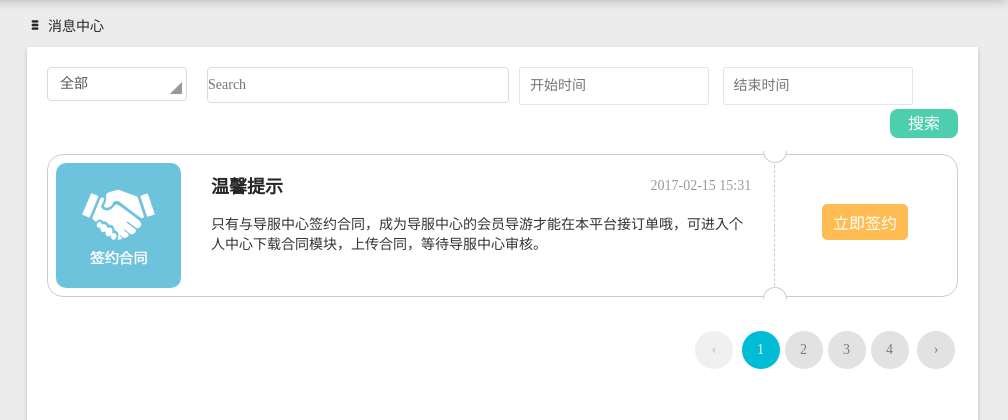
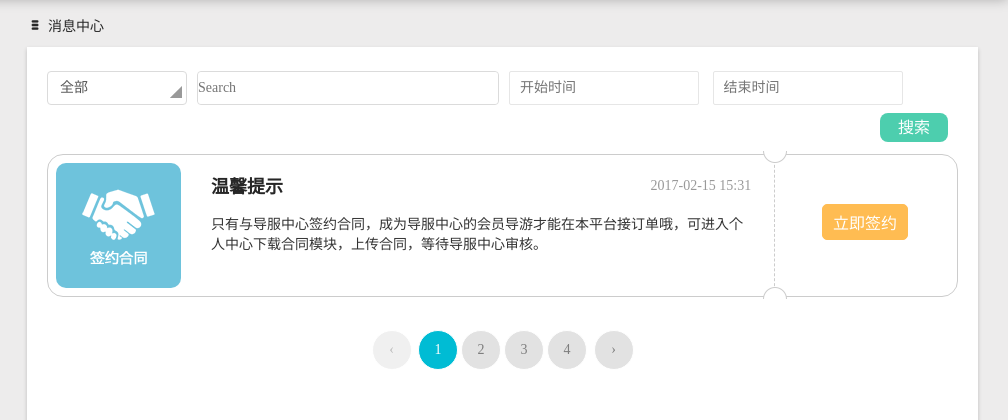
Before and after one commit to SheepNet/Tourism.Web.UI, a plain HTML site: page index.html at #/guideClient/guideInfoCenter in a window 1280 px wide. Shown: the part 70-490 px from the top of the page, 272-1280 px from the left. Drawn offline with Linux system fonts and the light colour scheme; files whose address does not match are found by name.

Commit message:
update style

```diff
--- a/Views/GuideClient/guideInfoCenter.html
+++ b/Views/GuideClient/guideInfoCenter.html
@@ -11,10 +11,10 @@
             <!--<span class="search-img" ><img src="images/search.png"></span>-->
             <input type="text" class="" placeholder="Search" ng-model="searchTitle">
         </div>
-        <div class="layui-inline" style="margin-left: 10px">
+        <div class="layui-inline">
             <input class="layui-input startTime" placeholder="开始时间" ng-model="startTime" onclick="layui.laydate({elem: this, istime: true, format: 'YYYY-MM-DD'})">
         </div>
-        <div class="layui-inline endTime" style="margin-left: 10px">
+        <div class="layui-inline endTime">
             <input class="layui-input" placeholder="结束时间" ng-model="endTime" onclick="layui.laydate({elem: this, istime: true, format: 'YYYY-MM-DD'})">
         </div>
         <div class="fr m-t-5"><a class="btn-import" ng-click="searchInfo()">搜索</a></div>
@@ -25,7 +25,9 @@
         <div class="team-infor clearfix">
             <div class="team-img color-01"><img src="images/state01.png"></div>
             <div class="massage-notice">
-                <h5>温馨提示<p class="message-time">2017-02-15 15:31</p></h5>
+                <h5>温馨提示
+                    <p class="message-time">2017-02-15 15:31</p>
+                </h5>
                 <p class="team-detail">只有与导服中心签约合同，成为导服中心的会员导游才能在本平台接订单哦，可进入个人中心下载合同模块，上传合同，等待导服中心审核。</p>
             </div>
 
@@ -57,21 +59,10 @@
             <a class="btn-cn btn-empty-yellow">查看详情</a>
         </div>
     </div>
-    <pagination class="pagination-sm pull-right"
-                items-per-page="pagesize"
-                ng-model="currentPage"
-                total-items="totalItems"
-                max-size="maxSize"
-                ng-change="pageChanged()"
-                boundary-links="false"
-                boundary-link-numbers="true"
-                rotate="false"
-                force-ellipses="true"
-                previous-text="‹"
-                next-text="›">
+    <pagination class="pagination-sm" items-per-page="pagesize" ng-model="currentPage" total-items="totalItems" max-size="maxSize" ng-change="pageChanged()" boundary-links="false" boundary-link-numbers="true" rotate="false" force-ellipses="true" previous-text="‹"
+        next-text="›">
     </pagination>
 </div>
 
 <script>
-
 </script>
--- a/css/travelguide.css
+++ b/css/travelguide.css
@@ -469,6 +469,26 @@ a:hover {
     margin-bottom: 20px;
 }
 
+.choice-box div,
+.choice-box select {
+    margin-top: 4px;
+    margin-right: 10px;
+}
+
+.choice-box div.layui-inline {
+    margin-left: 0;
+}
+
+.choice-box div.layui-inline input {
+    height: 34px;
+    line-height: 1.2;
+}
+
+.choice-box div.fr {
+    position: relative;
+    top: 4px;
+}
+
 .select-u {
     float: left;
     width: 140px;
@@ -492,7 +512,7 @@ a:hover {
 
 .search-box input {
     width: 300px;
-    height: 34px;
+    height: 32px;
     padding: 6px 0;
     font-size: 14px;
     line-height: 1.2;
@@ -1028,7 +1048,8 @@ a:hover {
 }
 
 .phoneinput {
-    width: 467px;
+    width: 100%;
+    max-width: 467px;
     border: 1px solid #ccc;
     border-radius: 4px;
     padding: 5px;
@@ -1272,7 +1293,7 @@ a:hover {
 .imgbox li {
     position: relative;
     float: left;
-    width: 317px;
+    max-width: 317px;
     height: 207px;
     text-align: center;
     margin-right: 10px;
@@ -2042,7 +2063,8 @@ a:hover {
 }
 
 .login-content {
-    width: 400px;
+    width: 50%;
+    max-width: 400px;
     padding: 100px 0;
     margin: 0 auto;
 }
@@ -2121,12 +2143,16 @@ a:hover {
 }*/
 
 .btn-resive {
+    float: right;
+    line-height: 18px;
     font-size: 14px;
     color: #999;
     background: #fff;
     padding: 2px 7px;
+    margin-top: 6px;
     border-radius: 5px;
     border: 1px solid #ccc;
+    white-space: nowrap;
 }
 
 .color-go {
@@ -2529,3 +2555,12 @@ a:hover {
     filter: alpha(opacity=100);
     opacity: 1;
 }
+
+.pagination-sm {
+    width: 100%;
+    text-align: center;
+}
+
+.bz-box li img {
+    width: 100%;
+}
--- a/index.html
+++ b/index.html
@@ -9,8 +9,9 @@
     <link rel="stylesheet" href="css/bootstrap/css/bootstrap.min.css">
     <link rel="stylesheet" href="css/app.min.1.css" type="text/css" />
     <link rel="stylesheet" href="css/app.min.2.css" type="text/css" />
+    <link rel="stylesheet" href="js/layui/css/layui.css" type="text/css" />
     <link rel="stylesheet" href="css/travelguide.css" type="text/css" />
-    <link rel="stylesheet" href="js/layui/css/layui.css" type="text/css" />
+
 
     <script src="js/jquery-1.12.3.js"></script>
     <script src="css/bootstrap/js/bootstrap.min.js"></script>
```
